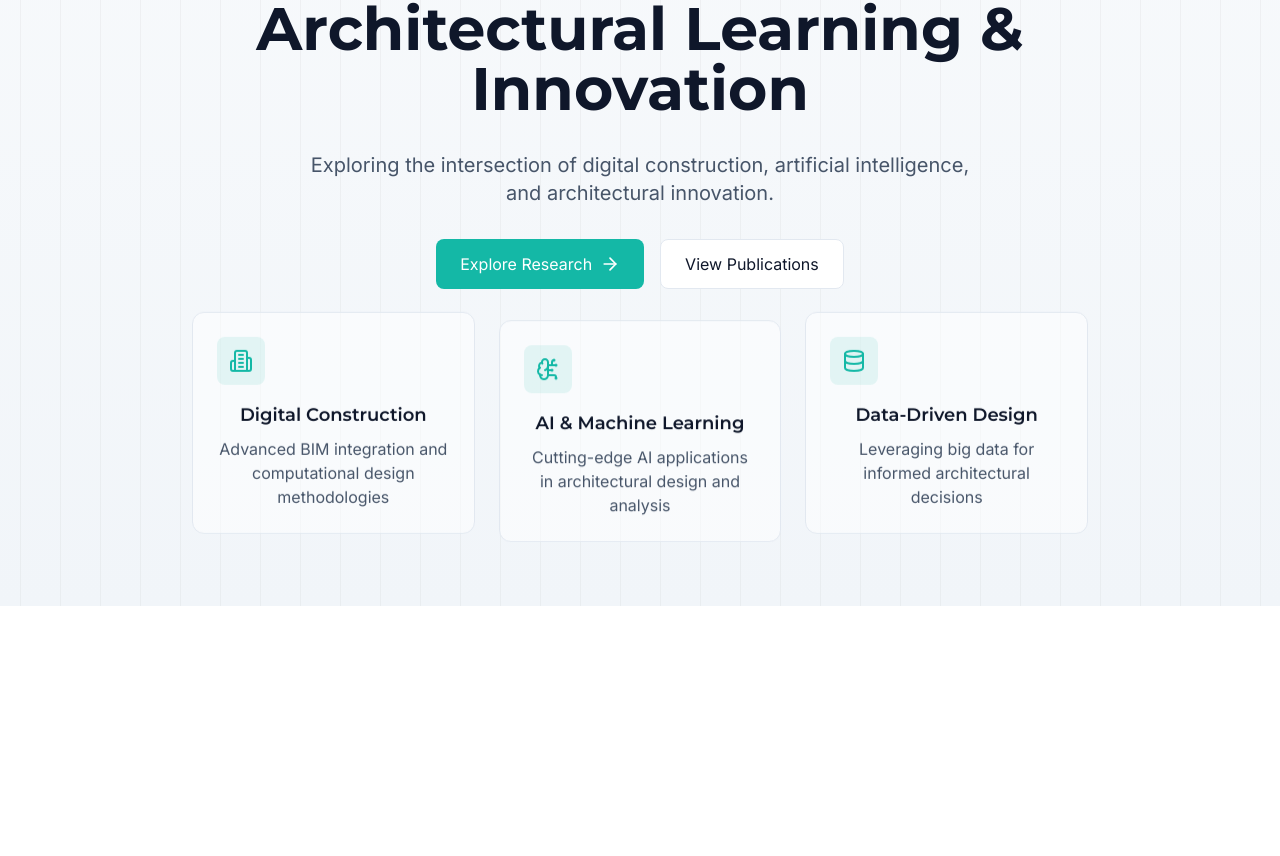
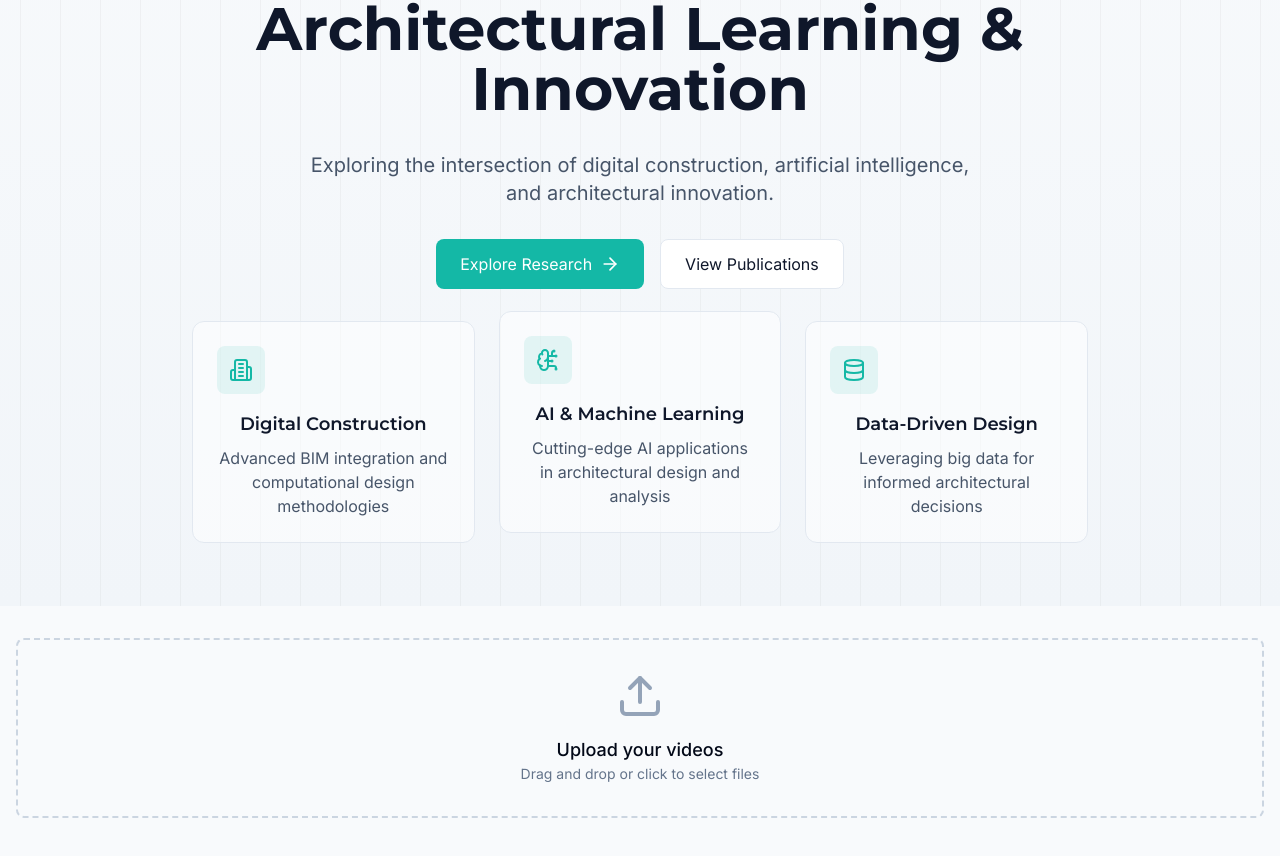
Before and after one commit to goandrea123/digital-construction-dialogue, a React (Vite) app: page / in a window 1280 px wide. Shown: the part 194-1050 px from the top of the page. Before the commit the page ends 800 px from the top, so only its background shows below. Built offline with nearby package versions, Linux system fonts and the light colour scheme.

Commit message:
Add video upload feature
Implement functionality to allow users to upload videos of their work.
[skip gpt_engineer]

```diff
--- /dev/null
+++ b/src/components/VideoGallery.tsx
@@ -0,0 +1,86 @@
+import { useState } from "react";
+import { Input } from "./ui/input";
+import { Button } from "./ui/button";
+import { Upload, Play } from "lucide-react";
+import { useToast } from "./ui/use-toast";
+
+const VideoGallery = () => {
+  const [videos, setVideos] = useState<{ url: string; title: string }[]>([]);
+  const { toast } = useToast();
+
+  const handleVideoUpload = (event: React.ChangeEvent<HTMLInputElement>) => {
+    const files = event.target.files;
+    if (!files) return;
+
+    // Convert FileList to Array for easier manipulation
+    Array.from(files).forEach(file => {
+      // Check if file is video
+      if (!file.type.startsWith('video/')) {
+        toast({
+          title: "Invalid file type",
+          description: "Please upload video files only",
+          variant: "destructive"
+        });
+        return;
+      }
+
+      // Create URL for video preview
+      const url = URL.createObjectURL(file);
+      setVideos(prev => [...prev, { url, title: file.name }]);
+
+      console.log('Video uploaded:', file.name);
+
+      toast({
+        title: "Video uploaded successfully",
+        description: `${file.name} has been added to your gallery`,
+      });
+    });
+  };
+
+  return (
+    <div className="w-full max-w-7xl mx-auto px-4 py-8">
+      <div className="mb-8">
+        <label
+          htmlFor="video-upload"
+          className="block w-full p-8 border-2 border-dashed border-slate-300 rounded-lg hover:border-primary cursor-pointer transition-colors"
+        >
+          <div className="flex flex-col items-center space-y-4">
+            <Upload className="w-12 h-12 text-slate-400" />
+            <div className="text-center">
+              <p className="text-lg font-medium">Upload your videos</p>
+              <p className="text-sm text-slate-500">Drag and drop or click to select files</p>
+            </div>
+          </div>
+          <Input
+            id="video-upload"
+            type="file"
+            accept="video/*"
+            multiple
+            className="hidden"
+            onChange={handleVideoUpload}
+          />
+        </label>
+      </div>
+
+      <div className="grid grid-cols-1 md:grid-cols-2 lg:grid-cols-3 gap-6">
+        {videos.map((video, index) => (
+          <div key={index} className="relative group">
+            <video
+              className="w-full h-48 object-cover rounded-lg border border-slate-200"
+              src={video.url}
+              controls
+            />
+            <div className="absolute inset-0 flex items-center justify-center bg-black/50 opacity-0 group-hover:opacity-100 transition-opacity rounded-lg">
+              <Button variant="outline" size="icon" className="bg-white">
+                <Play className="w-6 h-6" />
+              </Button>
+            </div>
+            <p className="mt-2 text-sm font-medium text-slate-900 truncate">{video.title}</p>
+          </div>
+        ))}
+      </div>
+    </div>
+  );
+};
+
+export default VideoGallery;
--- a/src/pages/Index.tsx
+++ b/src/pages/Index.tsx
@@ -1,11 +1,13 @@
 import Navigation from "../components/Navigation";
 import Hero from "../components/Hero";
+import VideoGallery from "../components/VideoGallery";
 
 const Index = () => {
   return (
     <div className="min-h-screen bg-slate-50">
       <Navigation />
       <Hero />
+      <VideoGallery />
     </div>
   );
 };
```
